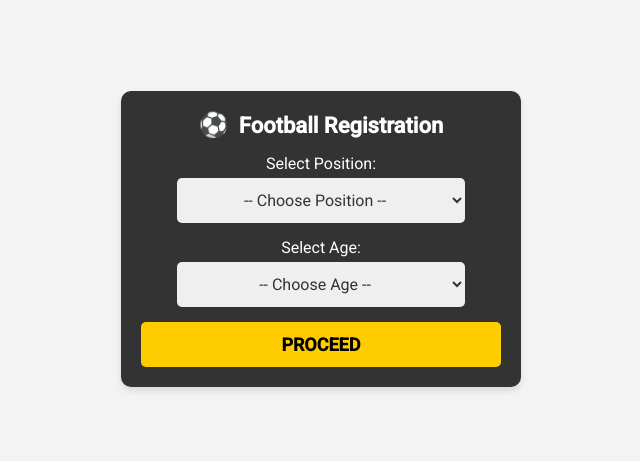
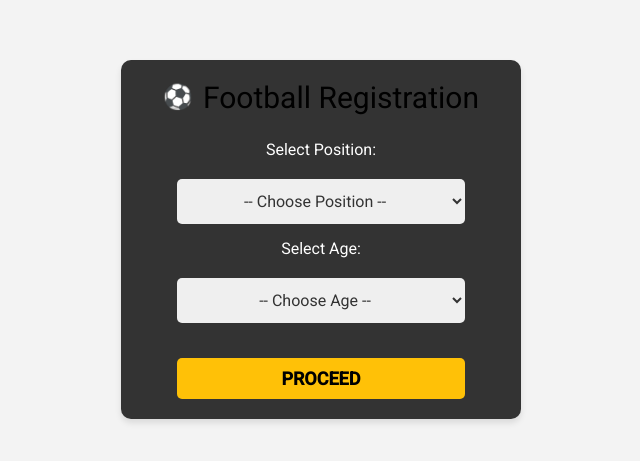
Before and after one commit to Code-Sorceress/player-form, a plain HTML site: page index.html in a window 1280 px wide. Shown: the part 161-622 px from the top of the page, without its empty margins (319-959 px from the left). Drawn offline with Linux system fonts and the light colour scheme.

Commit message:
done the changes

```diff
--- a/index.html
+++ b/index.html
@@ -44,16 +44,20 @@
         display: flex;
         align-items: center;
         justify-content: center;
-        margin-bottom: 15px;
+        margin-bottom: 25px;
       }
 
       .title span {
         font-size: 24px;
+        color: black;
+        /* filter: brightness(0) invert(1); */
       }
 
       .title h2 {
         margin-left: 10px;
-        font-size: 22px;
+        font-size: 30px;
+        font-weight: 400;
+        color: black;
       }
 
       /* Form Fields */
@@ -66,6 +70,7 @@
         display: block;
         font-size: 16px;
         margin-bottom: 5px;
+        margin-bottom: 20px;
       }
 
       select {
@@ -81,8 +86,9 @@
       }
 
       /* Button Styling */
-      .btn {
-        width: 100%;
+      /* .btn {
+        width: 80%;
+        margin-top: 20px;
         background-color: #ffcc00;
         color: black;
         font-size: 18px;
@@ -96,6 +102,24 @@
 
       .btn:hover {
         background-color: #e6b800;
+      } */
+
+      .custom-button {
+        width: 80%;
+        margin-top: 20px;
+        display: inline-block;
+        background-color: #ffc107; /* Yellow */
+        color: black;
+        font-weight: bold;
+        text-decoration: none;
+        padding: 10px 20px;
+        border-radius: 5px;
+        text-align: center;
+        font-size: 18px;
+      }
+
+      .custom-button:hover {
+        background-color: #e0a800; /* Darker yellow */
       }
 
       /* Responsive Design */
@@ -154,7 +178,13 @@
       </div>
 
       <!-- Submit Button -->
-      <button class="btn">PROCEED</button>
+      <!-- <button href="https://fonts.google.com/" class="btn">PROCEED</button> -->
+
+      <a
+        href="https://visa.canadamigrates.com/what-are-the-requirements-for-spouse-visa-in-united-kingdom/"
+        class="custom-button"
+        >PROCEED</a
+      >
     </div>
   </body>
 </html>
```
